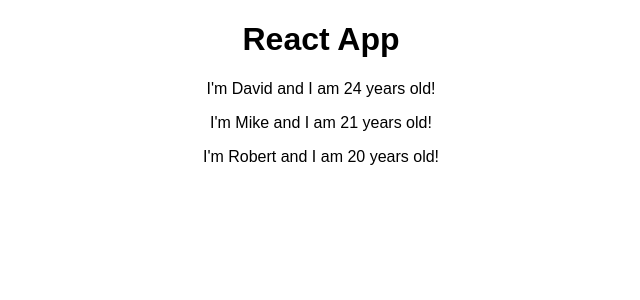
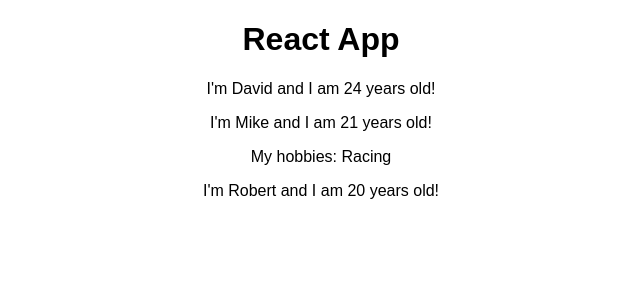
Before and after one commit to davidyeshi/React, a React (Create React App) app in the folder react-complete-guide/: page / in a window 1280 px wide. Shown: the top 300 px of the page, without its empty margins (319-959 px from the left). Built offline with nearby package versions, Linux system fonts and the light colour scheme.

Commit message:
Using props.children

```diff
--- a/react-complete-guide/src/Person/Person.js
+++ b/react-complete-guide/src/Person/Person.js
@@ -3,7 +3,12 @@
 // Functional React Component
 // props contains all the properties of the component
 const person = (props) => {
-    return <p>I'm {props.name} and I am {props.age} years old!</p>
+    return (
+        <div>
+            <p>I'm {props.name} and I am {props.age} years old!</p>
+            <p>{props.children}</p>
+        </div>
+    )
 }
 
 export default person;
```
